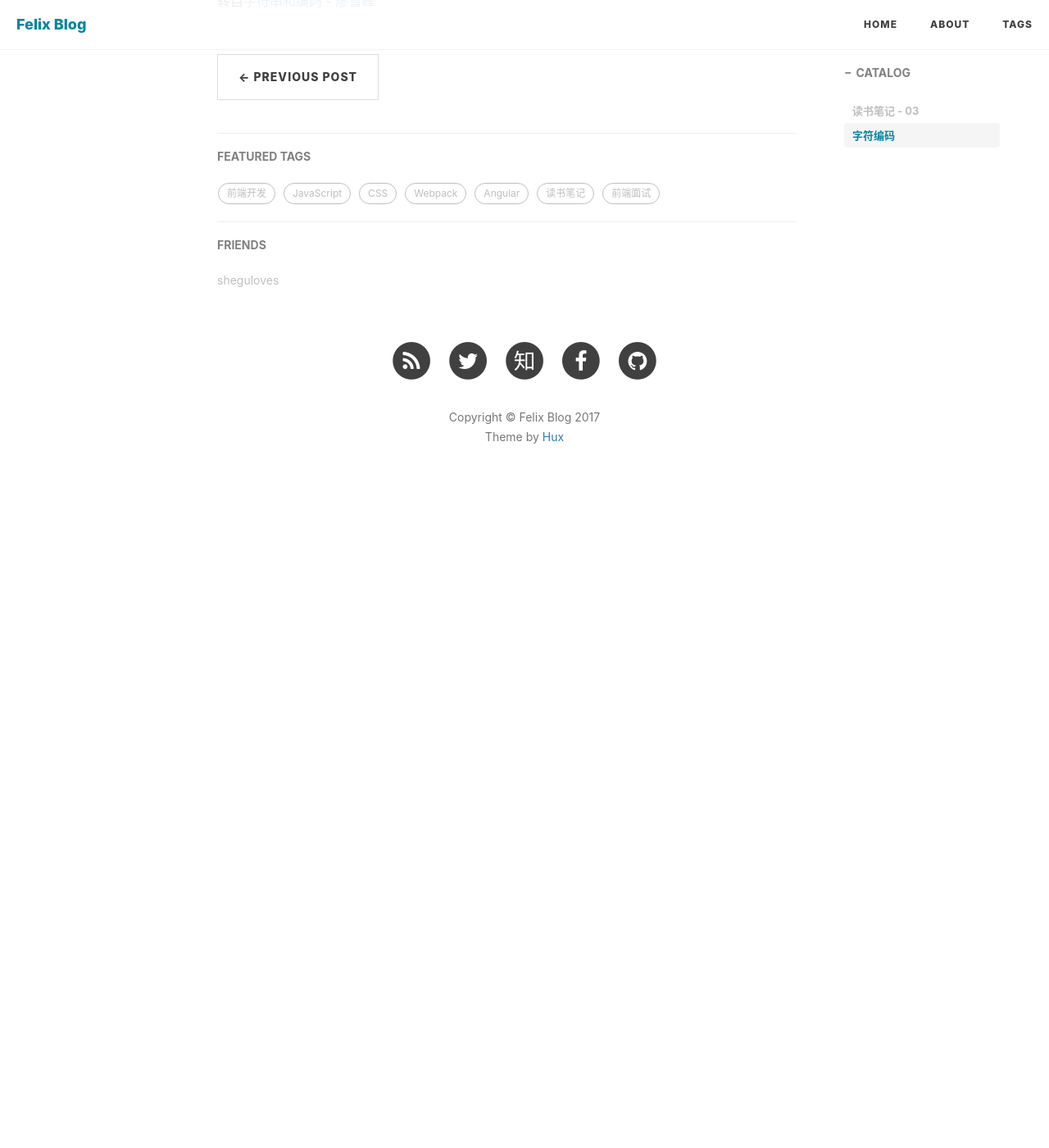
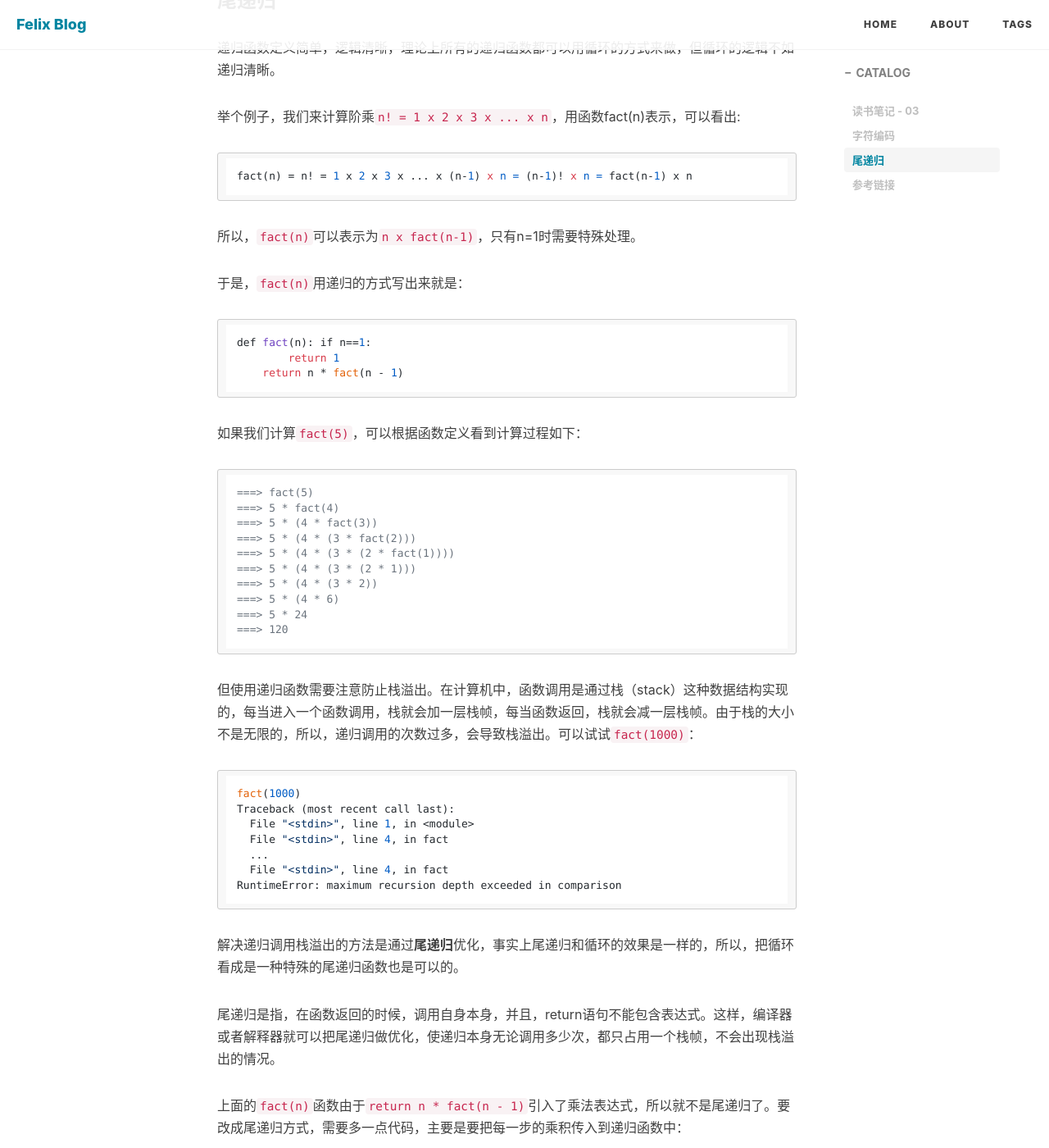
Before and after one commit to sheguloves/blog, a Jekyll site: the page built from _posts/2017-06-09-Reading-Notes-03.md, in a window 1280 px wide and 1400 px high, scrolled down 3190 px. Shown: the whole window at 82% size. Built offline with Jekyll 4.4.1, drawn with Linux system fonts in a browser that asks for light colours; nearby versions of some CDN libraries; comment, search, counter and statistics services are not loaded; before the commit the page ends 3800 px from its top, so only the background shows below that; some of the changed text lies outside the part shown.

Commit message:
Add new content in reading notes 3

````diff
--- a/_posts/2017-06-09-Reading-Notes-03.md
+++ b/_posts/2017-06-09-Reading-Notes-03.md
@@ -82,4 +82,87 @@ Unicode标准也在不断发展，但最常用的是用两个字节表示一个
 
 所以你看到很多网页的源码上会有类似`<meta charset="UTF-8" />`的信息，表示该网页正是用的UTF-8编码。
 
+### 尾递归
+
+递归函数定义简单，逻辑清晰，理论上所有的递归函数都可以用循环的方式来做，但循环的逻辑不如递归清晰。
+
+举个例子，我们来计算阶乘`n! = 1 x 2 x 3 x ... x n`，用函数fact(n)表示，可以看出:
+```
+fact(n) = n! = 1 x 2 x 3 x ... x (n-1) x n = (n-1)! x n = fact(n-1) x n
+```
+
+所以，`fact(n)`可以表示为`n x fact(n-1)`，只有n=1时需要特殊处理。
+
+于是，`fact(n)`用递归的方式写出来就是：
+
+```
+def fact(n):
+    if n==1:
+        return 1
+    return n * fact(n - 1)
+```
+
+如果我们计算`fact(5)`，可以根据函数定义看到计算过程如下：
+
+```
+===> fact(5)
+===> 5 * fact(4)
+===> 5 * (4 * fact(3))
+===> 5 * (4 * (3 * fact(2)))
+===> 5 * (4 * (3 * (2 * fact(1))))
+===> 5 * (4 * (3 * (2 * 1)))
+===> 5 * (4 * (3 * 2))
+===> 5 * (4 * 6)
+===> 5 * 24
+===> 120
+```
+
+但使用递归函数需要注意防止栈溢出。在计算机中，函数调用是通过栈（stack）这种数据结构实现的，每当进入一个函数调用，栈就会加一层栈帧，每当函数返回，栈就会减一层栈帧。由于栈的大小不是无限的，所以，递归调用的次数过多，会导致栈溢出。可以试试`fact(1000)`：
+
+```
+fact(1000)
+Traceback (most recent call last):
+  File "<stdin>", line 1, in <module>
+  File "<stdin>", line 4, in fact
+  ...
+  File "<stdin>", line 4, in fact
+RuntimeError: maximum recursion depth exceeded in comparison
+```
+
+解决递归调用栈溢出的方法是通过**尾递归**优化，事实上尾递归和循环的效果是一样的，所以，把循环看成是一种特殊的尾递归函数也是可以的。
+
+尾递归是指，在函数返回的时候，调用自身本身，并且，return语句不能包含表达式。这样，编译器或者解释器就可以把尾递归做优化，使递归本身无论调用多少次，都只占用一个栈帧，不会出现栈溢出的情况。
+
+上面的`fact(n)`函数由于`return n * fact(n - 1)`引入了乘法表达式，所以就不是尾递归了。要改成尾递归方式，需要多一点代码，主要是要把每一步的乘积传入到递归函数中：
+
+```
+def fact(n):
+    return fact_iter(n, 1)
+
+def fact_iter(num, product):
+    if num == 1:
+        return product
+    return fact_iter(num - 1, num * product)
+```
+
+可以看到，`return fact_iter(num - 1, num * product)`仅返回递归函数本身，`num - 1`和`num * product`在函数调用前就会被计算，不影响函数调用。
+
+`fact(5)`对应的`fact_iter(5, 1)`的调用如下：
+
+```
+===> fact_iter(5, 1)
+===> fact_iter(4, 5)
+===> fact_iter(3, 20)
+===> fact_iter(2, 60)
+===> fact_iter(1, 120)
+===> 120
+```
+
+尾递归调用时，如果做了优化，栈不会增长，因此，无论多少次调用也不会导致栈溢出。
+
+遗憾的是，大多数编程语言没有针对尾递归做优化，Python解释器也没有做优化，所以，即使把上面的`fact(n)`函数改成尾递归方式，也会导致栈溢出。
+
+
+### 参考链接
+
 转自[字符串和编码 - 廖雪峰](http://www.liaoxuefeng.com/wiki/0014316089557264a6b348958f449949df42a6d3a2e542c000/001431664106267f12e9bef7ee14cf6a8776a479bdec9b9000)
````
